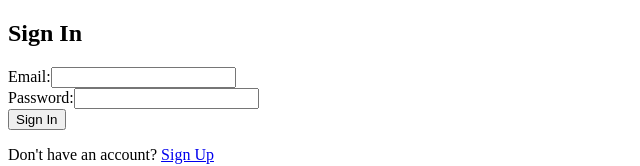
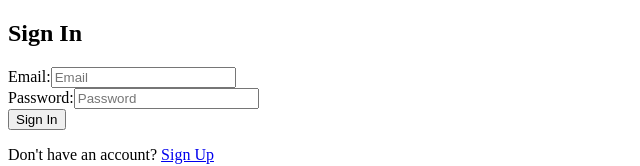
Before and after one commit to EduardBaghdasaryan/ReactLessons, a React app: page / in a window 1280 px wide. Shown: the top 166 px of the page, without its empty margins (0-640 px from the left). Built offline with nearby package versions, Linux system fonts and the light colour scheme.

Commit message:
Implement my profile component

```diff
--- a/db.json
+++ b/db.json
@@ -2,12 +2,21 @@
   "users": [
     {
       "id": "1",
-      "firstName": "asd4",
+      "firstName": "asd6",
       "lastName": "asd",
       "imageUrl": "asd",
       "email": "asd@mail.com",
       "password": "asd",
       "phone": "asd"
+    },
+    {
+      "id": "2",
+      "firstName": "test",
+      "lastName": "test",
+      "imageUrl": "some test",
+      "email": "test@mail.com",
+      "password": "test11",
+      "phone": "phone"
     }
   ]
 }
--- /dev/null
+++ b/src/components/common/FormInput.tsx
@@ -0,0 +1,27 @@
+import React, { FC } from "react";
+import { FormInputProps } from "../../types";
+
+const FormInput: FC<FormInputProps> = ({
+  id,
+  name,
+  value,
+  onChange,
+  placeholder,
+  type,
+}) => {
+  return (
+    <div>
+      <label htmlFor={id}>{placeholder}:</label>
+      <input
+        type={type}
+        id={id}
+        name={name}
+        value={value}
+        onChange={onChange}
+        placeholder={placeholder}
+      />
+    </div>
+  );
+};
+
+export default FormInput;
--- a/src/components/profile/MyProfile.tsx
+++ b/src/components/profile/MyProfile.tsx
@@ -1,70 +1,56 @@
-import React from "react";
-import { useUserProfile } from "../../hooks/useUserProfile";
+import React, { FC } from "react";
+import { useUserForm } from "../../hooks/useUserForm";
+import FormInput from "../common/FormInput";
+import { useSelector } from "react-redux";
+import { userDataSelector } from "../../store/user/user-selector";
 
-const MyProfile = () => {
-  const { user, isLoading, handleChange, handleSubmit } = useUserProfile();
-
-  console.log("user", user);
+const MyProfile: FC = () => {
+  const { user, isLoading, handleChange, handleSubmit } = useUserForm();
 
   return (
     <div>
       <h2>My Profile</h2>
       <form onSubmit={handleSubmit}>
-        <div>
-          <label htmlFor="firstName">First Name:</label>
-          <input
-            type="text"
+        <FormInput
           id="firstName"
           name="firstName"
           value={user.firstName}
           onChange={handleChange}
           placeholder="First Name"
+          type="text"
         />
-        </div>
-        <div>
-          <label htmlFor="lastName">Last Name:</label>
-          <input
-            type="text"
+        <FormInput
           id="lastName"
           name="lastName"
           value={user.lastName}
           onChange={handleChange}
           placeholder="Last Name"
+          type="text"
         />
-        </div>
-        <div>
-          <label htmlFor="imageUrl">Image URL:</label>
-          <input
-            type="text"
+        <FormInput
           id="imageUrl"
           name="imageUrl"
           value={user.imageUrl}
           onChange={handleChange}
           placeholder="Image URL"
+          type="text"
         />
-        </div>
-        <div>
-          <label htmlFor="email">Email:</label>
-          <input
-            type="email"
+        <FormInput
           id="email"
           name="email"
           value={user.email}
           onChange={handleChange}
           placeholder="Email"
+          type="email"
         />
-        </div>
-        <div>
-          <label htmlFor="phone">Phone:</label>
-          <input
-            type="tel"
+        <FormInput
           id="phone"
           name="phone"
           value={user.phone}
           onChange={handleChange}
           placeholder="Phone"
+          type="tel"
         />
-        </div>
         <button type="submit" disabled={isLoading}>
           {isLoading ? "Updating..." : "Update Profile"}
         </button>
--- a/src/components/signin/Signin.tsx
+++ b/src/components/signin/Signin.tsx
@@ -2,9 +2,11 @@ import React, { FC, useState } from "react";
 import { Link, useNavigate } from "react-router-dom";
 import { useDispatch } from "react-redux";
 import { signInThunk } from "../../store/signin/signin-thunks";
-import { SignIn } from "../../types";
 import { AppDispatch } from "../../store";
 import { ROUTES } from "../../constants";
+import FormInput from "../common/FormInput";
+import { SignIn } from "../../types/signin.types";
+import { setUser } from "../../store/user/user-slice";
 
 const Signin: FC = () => {
   const [formData, setFormData] = useState<SignIn>({
@@ -16,7 +18,10 @@ const Signin: FC = () => {
 
   const handleSubmit = async (event: React.FormEvent<HTMLFormElement>) => {
     event.preventDefault();
-    dispatch(signInThunk(formData));
+    dispatch(signInThunk(formData)).then((action) => {
+      const user = action.payload;
+      dispatch(setUser(user));
+    });
     navigate(ROUTES.HOME);
   };
 
@@ -32,28 +37,22 @@ const Signin: FC = () => {
     <div className="container">
       <h2>Sign In</h2>
       <form className="form" onSubmit={handleSubmit}>
-        <div className="formGroup">
-          <label htmlFor="email">Email:</label>
-          <input
-            type="email"
+        <FormInput
           id="email"
           name="email"
-            className="input"
           value={formData.email}
           onChange={handleChange}
+          placeholder="Email"
+          type="email"
         />
-        </div>
-        <div className="formGroup">
-          <label htmlFor="password">Password:</label>
-          <input
-            type="password"
+        <FormInput
           id="password"
           name="password"
-            className="input"
           value={formData.password}
           onChange={handleChange}
+          placeholder="Password"
+          type="password"
         />
-        </div>
         <button type="submit" className="button">
           Sign In
         </button>
--- a/src/components/signin/Signup.tsx
+++ b/src/components/signin/Signup.tsx
@@ -1,37 +1,9 @@
-import React, { FC, useState } from "react";
-import { User } from "../../types";
-import { useDispatch } from "react-redux";
-import { AppDispatch } from "../../store";
-import { signUpThunk } from "../../store/signin/signin-thunks";
-import { isLoadingSelector } from "../../store/signin/signin-selector";
-import { useSelector } from "react-redux";
+import React, { FC } from "react";
+import { useUserForm } from "../../hooks/useUserForm";
+import FormInput from "../common/FormInput";
 
 const Signup: FC = () => {
-  const [user, setUser] = useState<User>({
-    id: "",
-    firstName: "",
-    lastName: "",
-    imageUrl: "",
-    email: "",
-    password: "",
-    phone: "",
-  });
-
-  const dispatch: AppDispatch = useDispatch();
-  const isLoading = useSelector(isLoadingSelector);
-
-  const handleSubmit = async (event: React.FormEvent<HTMLFormElement>) => {
-    event.preventDefault();
-    dispatch(signUpThunk(user));
-  };
-
-  const handleChange = (e: React.ChangeEvent<HTMLInputElement>) => {
-    const { name, value } = e.target;
-    setUser((prevUser) => ({
-      ...prevUser,
-      [name]: value,
-    }));
-  };
+  const { user, isLoading, handleChange, handleSubmit } = useUserForm();
 
   return (
     <>
@@ -39,47 +11,53 @@ const Signup: FC = () => {
         "Loading..."
       ) : (
         <form onSubmit={handleSubmit}>
-          <input
-            type="text"
+          <FormInput
+            id="firstName"
             name="firstName"
-            value={user.firstName}
+            value={user?.firstName || ""}
             onChange={handleChange}
             placeholder="First Name"
+            type="text"
           />
-          <input
-            type="text"
+          <FormInput
+            id="lastName"
             name="lastName"
             value={user.lastName}
             onChange={handleChange}
             placeholder="Last Name"
+            type="text"
           />
-          <input
-            type="text"
+          <FormInput
+            id="imageUrl"
             name="imageUrl"
             value={user.imageUrl}
             onChange={handleChange}
             placeholder="Image URL"
+            type="text"
           />
-          <input
-            type="email"
+          <FormInput
+            id="email"
             name="email"
             value={user.email}
             onChange={handleChange}
             placeholder="Email"
+            type="email"
           />
-          <input
-            type="password"
+          <FormInput
+            id="password"
             name="password"
             value={user.password}
             onChange={handleChange}
             placeholder="Password"
+            type="password"
           />
-          <input
-            type="tel"
+          <FormInput
+            id="phone"
             name="phone"
             value={user.phone}
             onChange={handleChange}
             placeholder="Phone"
+            type="tel"
           />
           <button type="submit">Sign Up</button>
         </form>
--- /dev/null
+++ b/src/hooks/useUserForm.ts
@@ -0,0 +1,45 @@
+import { useState } from "react";
+import { useDispatch } from "react-redux";
+import { AppDispatch } from "../store";
+import { signUpThunk } from "../store/signin/signin-thunks";
+import { isLoadingSelector } from "../store/signin/signin-selector";
+import { useSelector } from "react-redux";
+import { User } from "../types/user.types";
+import { updateProfileThunk } from "../store/user/user-thunks";
+import { userDataSelector } from "../store/user/user-selector";
+
+export const useUserForm = () => {
+  const userData = useSelector(userDataSelector);
+  const [user, setUser] = useState<User>(
+    userData || {
+      id: "",
+      firstName: "",
+      lastName: "",
+      imageUrl: "",
+      email: "",
+      password: "",
+      phone: "",
+    }
+  );
+  const dispatch: AppDispatch = useDispatch();
+  const isLoading = useSelector(isLoadingSelector);
+
+  const handleChange = (e: React.ChangeEvent<HTMLInputElement>) => {
+    const { name, value } = e.target;
+    setUser((prevUser) => ({
+      ...prevUser,
+      [name]: value,
+    }));
+  };
+
+  const handleSubmit = (event: React.FormEvent<HTMLFormElement>) => {
+    event.preventDefault();
+    if (user.id) {
+      dispatch(updateProfileThunk(user));
+    } else {
+      dispatch(signUpThunk(user));
+    }
+  };
+
+  return { user, isLoading, handleChange, handleSubmit };
+};
--- a/src/hooks/useUserProfile.ts
+++ /dev/null
@@ -1,38 +0,0 @@
-import { useEffect, useState } from "react";
-import { useDispatch, useSelector } from "react-redux";
-import { AppDispatch, RootState } from "../store";
-import { isLoadingSelector } from "../store/signin/signin-selector";
-import { User } from "../types/user.types";
-import { userDataSelector } from "../store/user/user-selector";
-import { updateProfileThunk } from "../store/user/user-thunks";
-
-export const useUserProfile = () => {
-  const dispatch: AppDispatch = useDispatch();
-  const userProfile = useSelector(userDataSelector);
-  const isLoading = useSelector(isLoadingSelector);
-
-  const [user, setUser] = useState<User>(userProfile!);
-
-  useEffect(() => {
-    setUser(userProfile!);
-  }, [userProfile]);
-
-  const updateUserProfile = (updatedUser: User) => {
-    dispatch(updateProfileThunk(updatedUser));
-  };
-
-  const handleChange = (e: React.ChangeEvent<HTMLInputElement>) => {
-    const { name, value } = e.target;
-    setUser((prevUser) => ({
-      ...prevUser,
-      [name]: value,
-    }));
-  };
-
-  const handleSubmit = (e: React.FormEvent<HTMLFormElement>) => {
-    e.preventDefault();
-    updateUserProfile(user);
-  };
-
-  return { user, setUser, isLoading, handleChange, handleSubmit };
-};
--- a/src/services/index.ts
+++ b/src/services/index.ts
@@ -27,7 +27,7 @@ export const signUpApiCall = async (userData: User) => {
 export const updateUserProfile = async (userData: User) => {
   try {
     const response = await axios.put(
-      `${API_URL}/users${userData.id}`,
+      `${API_URL}/users/${userData.id}`,
       userData
     );
     return response.data;
--- a/src/store/user/user-slice.ts
+++ b/src/store/user/user-slice.ts
@@ -11,7 +11,11 @@ const initialState: UserInitialState = {
 const userSlice = createSlice({
   name: "user",
   initialState,
-  reducers: {},
+  reducers: {
+    setUser(state, action) {
+      state.userData = action.payload;
+    },
+  },
   extraReducers: (builder) => {
     builder
       .addCase(updateProfileThunk.pending, (state) => {
@@ -29,4 +33,5 @@ const userSlice = createSlice({
   },
 });
 
-export const { reducer: userReducer } = userSlice;
+export const { reducer: userReducer, actions } = userSlice;
+export const { setUser } = actions;
```
Also changed, not shown: src/types/index.ts (+9 -0 lines). Lines whose indentation alone changed are shown as unchanged.
